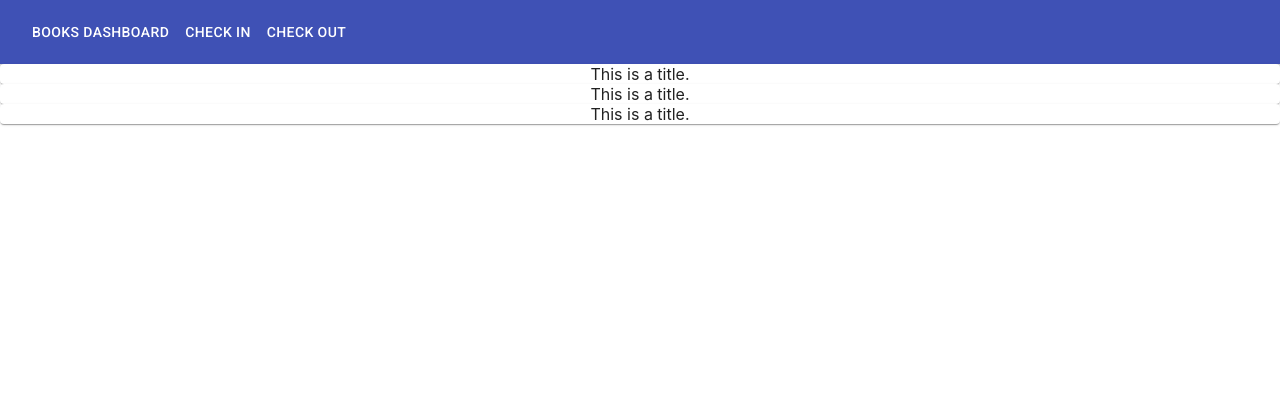
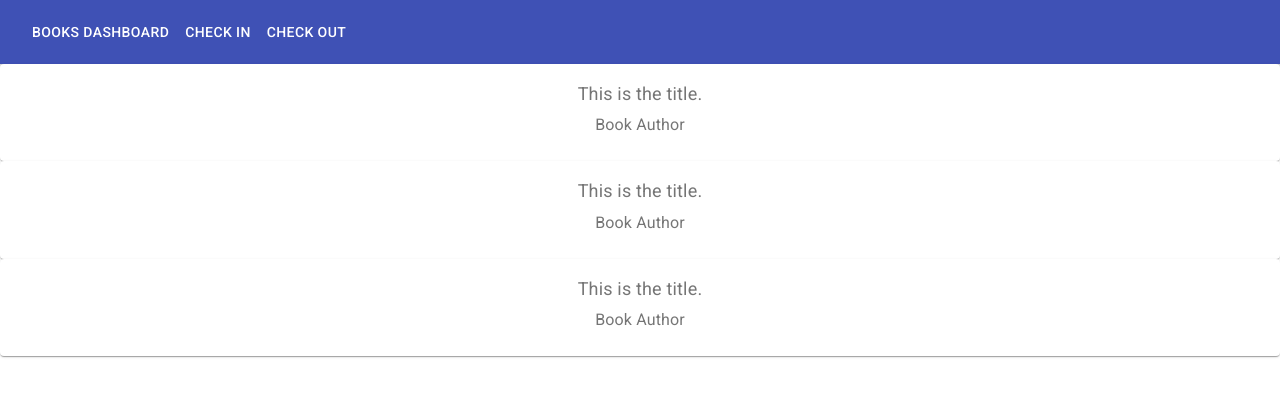
Before and after one commit to nraynes/library_frontend, a React (Create React App) app: page / in a window 1280 px wide. Shown: the top 396 px of the page. Built offline with nearby package versions, Linux system fonts and the light colour scheme.

Commit message:
Added styling and author section.

```diff
--- a/src/components/BookListItem.js
+++ b/src/components/BookListItem.js
@@ -1,11 +1,40 @@
 import React from 'react';
-import Card from '@material-ui/core/Card'
+import { makeStyles } from '@material-ui/core/styles'
+import Card from '@material-ui/core/Card';
+import CardContent from '@material-ui/core/CardContent';
+import Typeography from '@material-ui/core/Typography';
+
+const useStyles = makeStyles({
+    root: {
+        minWidth: 275,
+    },
+    bullet: {
+        display: 'inline-block',
+        margin: '0 2px',
+        transform: 'scale(0.8)',
+    },
+    title: {
+        fontSize: 18,
+    },
+    pos: {
+        marginBottom: 12,
+    },
+});
 
 function BookListItem() {
 
+    const classes = useStyles();
+
     return (
-        <Card>
-            This is a title.
+        <Card className={classes.root}>
+            <CardContent>
+                <Typeography className={classes.title} color="textSecondary" gutterBottom>
+                    This is the title.
+                </Typeography>
+                <Typeography className="h6" color="textSecondary">
+                    Book Author
+                </Typeography>
+            </CardContent>
         </Card>
     );
 
```
